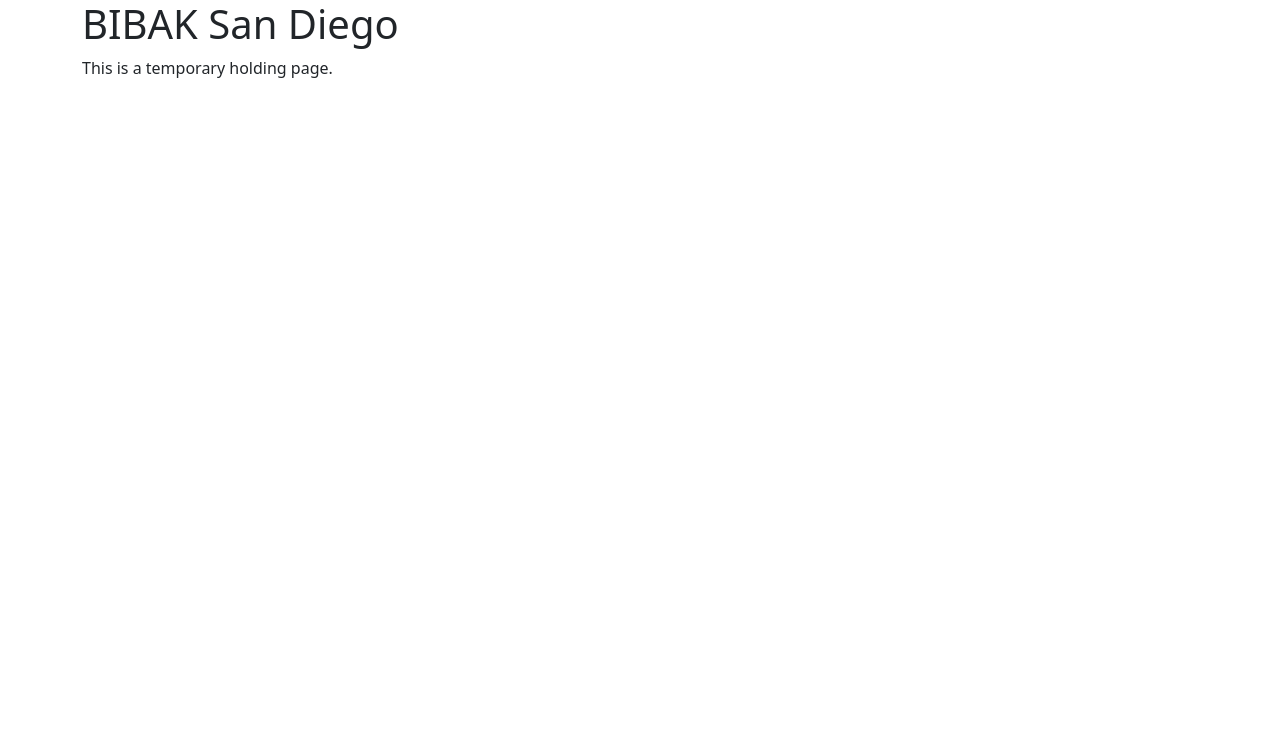
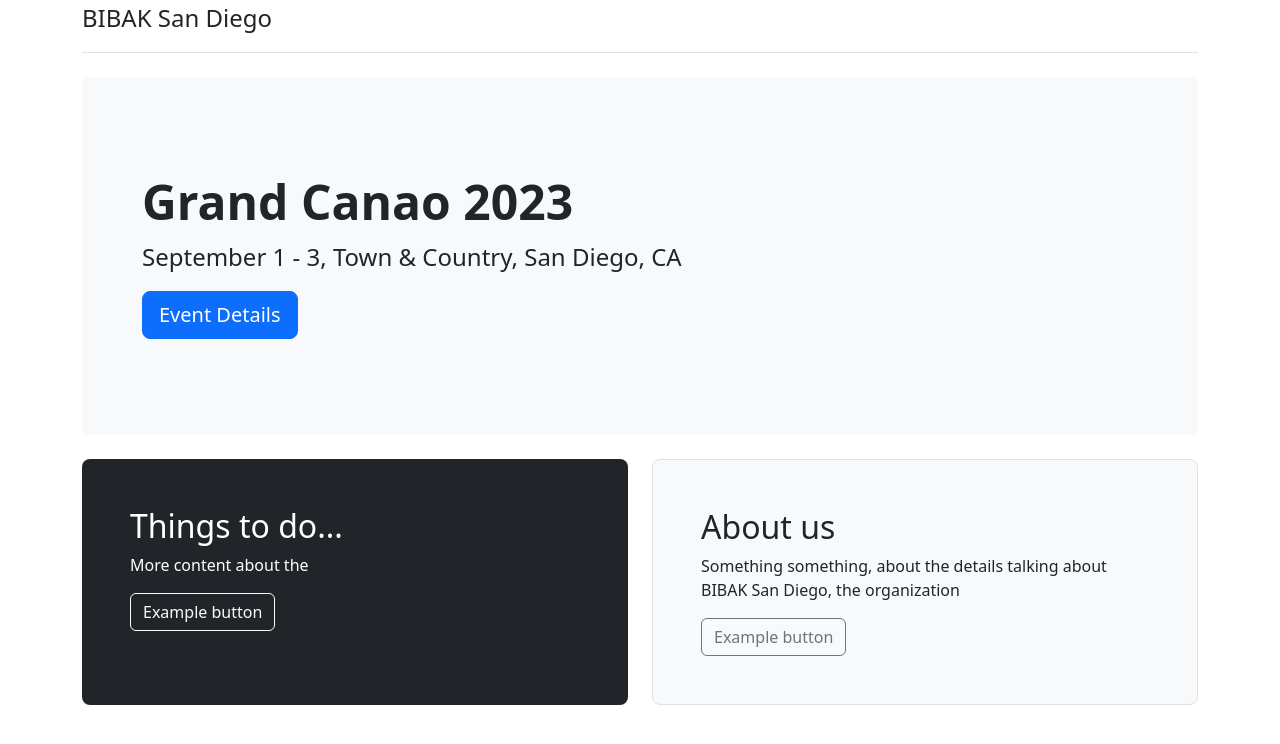
Before and after one commit to jemuelb/bibak-san-diego, a Next.js app: page / in a window 1280 px wide. Shown: the top 744 px of the page. Built offline with nearby package versions, Linux system fonts and the light colour scheme.

Commit message:
Updated the layout

```diff
--- a/pages/index.tsx
+++ b/pages/index.tsx
@@ -1,5 +1,6 @@
 import Head from 'next/head'
-import {Container, Row, Col} from 'react-bootstrap';
+import Link from 'next/link'
+import {Container} from 'react-bootstrap';
 
 export default function Home() {
     return (
@@ -9,16 +10,38 @@
                 <link rel="icon" href="/favicon.ico"/>
             </Head>
             <main>
-              <Container>
-                  <Row>
-                      <h1>BIBAK San Diego</h1>
-                  </Row>
-                  <Row>
-                      <Col>
-                          This is a temporary holding page.
-                      </Col>
-                  </Row>
-              </Container>
+                <Container>
+                    <header className="pb-3 mb-4 border-bottom">
+                        <a href="/" className="d-flex align-items-center text-dark text-decoration-none">
+                            <span className="fs-4">BIBAK San Diego</span>
+                        </a>
+                    </header>
+                    <div className="p-5 mb-4 bg-light rounded-3">
+                        <div className="container-fluid py-5">
+                            <h1 className="display-5 fw-bold">Grand Canao 2023</h1>
+                            <p className="col-md-8 fs-4">September 1 - 3, Town & Country, San Diego, CA</p>
+                            <button className="btn btn-primary btn-lg" type="button">Event Details</button>
+                        </div>
+                    </div>
+
+                    <div className="row align-items-md-stretch">
+                        <div className="col-md-6">
+                            <div className="h-100 p-5 text-bg-dark rounded-3">
+                                <h2>Things to do...</h2>
+                                <p>More content about the </p>
+                                <button className="btn btn-outline-light" type="button">Example button</button>
+                            </div>
+                        </div>
+                        <div className="col-md-6">
+                            <div className="h-100 p-5 bg-light border rounded-3">
+                                <h2>About us</h2>
+                                <p>Something something, about the details talking about BIBAK San Diego, the
+                                    organization</p>
+                                <button className="btn btn-outline-secondary" type="button">Example button</button>
+                            </div>
+                        </div>
+                    </div>
+                </Container>
             </main>
         </>
     )
```
